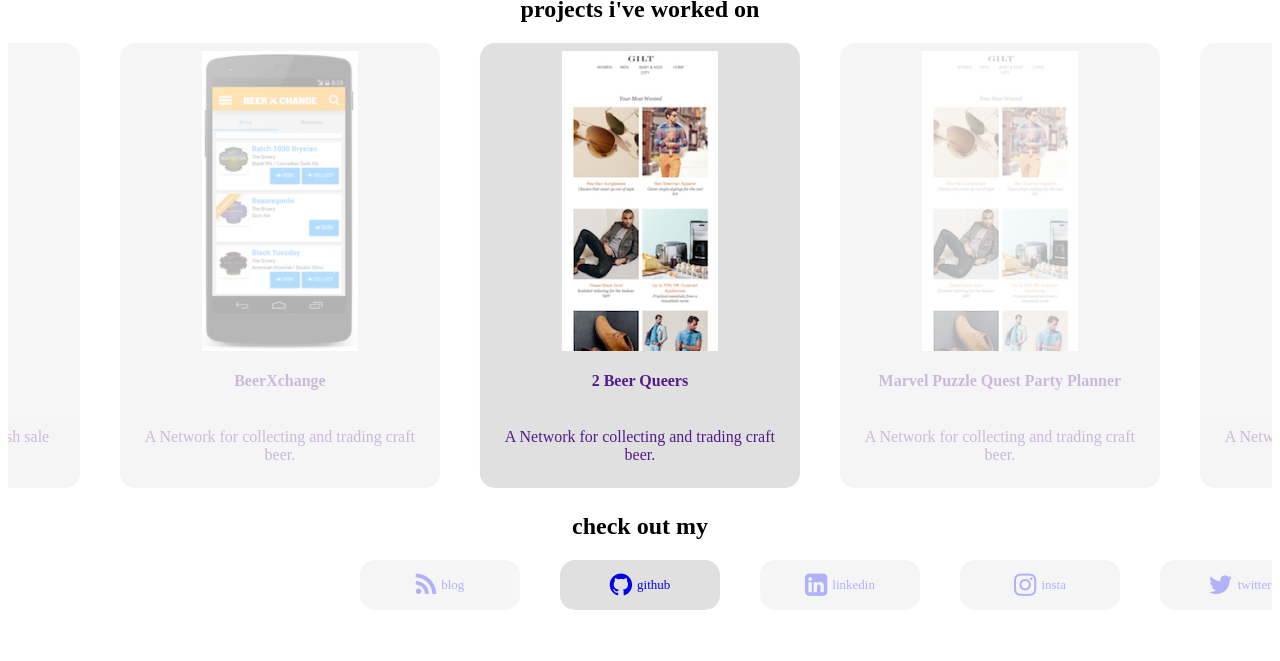
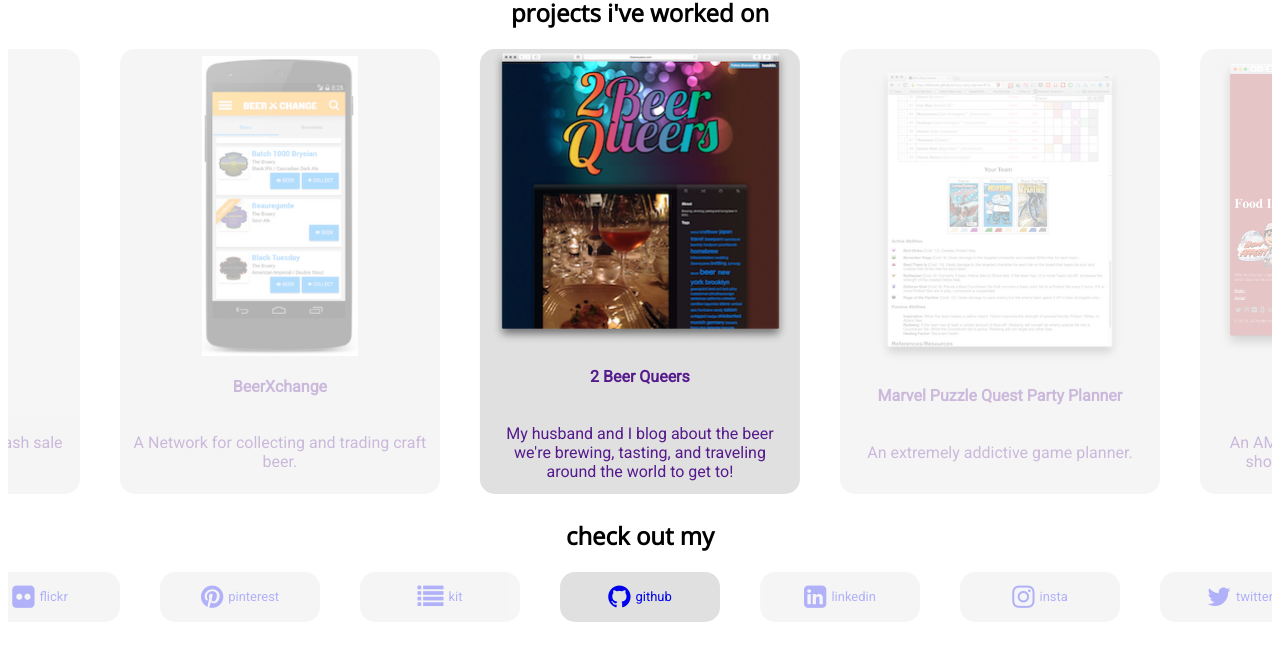
Before and after one commit to infomofo/infomofo-jekyll-siema, a Jekyll site: the page built from index.html, in a window 1280 px wide, cut to the strip 600-1280 px from the top of the page. Shown: the top 661 px of the strip. Built offline with Jekyll 4.4.1, drawn with Linux system fonts in a browser that asks for light colours.

Commit message:
update networks

```diff
--- a/_includes/head.html
+++ b/_includes/head.html
@@ -1,5 +1,5 @@
 <head>
-  <link href='https://fonts.googleapis.com/css?family=Open+Sans:400,300,700' rel='stylesheet' type='text/css'>
+  <link href="https://fonts.googleapis.com/css?family=Open+Sans|Roboto" rel="stylesheet">
   <meta charset="utf-8">
   <meta name="description" content="{{ page.description || default: Will Chiong }}">
   <meta name="viewport" content="width=device-width"><link rel="apple-touch-icon" sizes="57x57" href="/apple-icon-57x57.png">
--- a/_includes/styles.scss
+++ b/_includes/styles.scss
@@ -1,5 +1,6 @@
 .main {
   padding-bottom: 20px;
+  font-family: 'Roboto', sans-serif;
 }
 .carousel {
   height: 160px;
@@ -146,4 +147,5 @@
   flex-direction: row;
   justify-content: center;
   align-items: center;
+  font-family: 'Open Sans', sans-serif;
 }
--- a/index.html
+++ b/index.html
@@ -53,14 +52,14 @@
     image: projects/beerxchangeandroid.png
     description: A Network for collecting and trading craft beer.
   - name: 2 Beer Queers
-    image: projects/gilt.png
-    description: A Network for collecting and trading craft beer.
+    image: projects/2bq.png
+    description: My husband and I blog about the beer we're brewing, tasting, and traveling around the world to get to!
   - name: Marvel Puzzle Quest Party Planner
-    image: projects/gilt.png
-    description: A Network for collecting and trading craft beer.
+    image: projects/mpqpartyplanner.png
+    description: An extremely addictive game planner.
   - name: Food I Made
-    image: projects/gilt.png
-    description: A Network for collecting and trading craft beer.
+    image: projects/foodimade.png
+    description: An AMP optimized Jekyll website for showcasing my favorite recipes.
 networks:
   - name: github
     link: https://github.com/infomofo
@@ -77,6 +76,18 @@
   - name: blog
     link: https://blog.infomofo.com
     icon: rss
+  - name: untappd
+    link: https://untappd.com/user/infomofo
+    icon: beer
+  - name: flickr
+    link: https://secure.flickr.com/photos/infomofo
+    icon: flickr
+  - name: pinterest
+    link: https://pinterest.com/infomofo
+    icon: pinterest
+  - name: kit
+    link: https:/kit.com/infomofo
+    icon: list
 ---
 <div class="main">
   <div id="heads" class="carousel">
```
Also changed, not shown: other parts of index.html (+0 -1 lines), _projects/foodimade.png (added), _shoes/shoes7.jpg (deleted), 4 other files.
